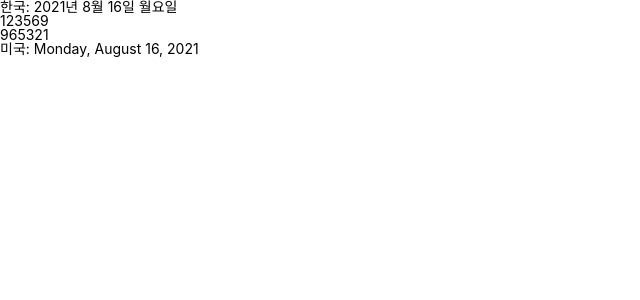
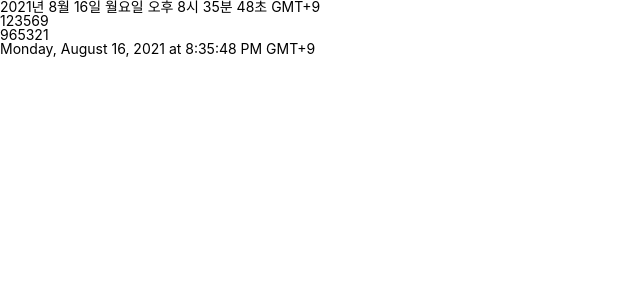
Before and after one commit to yisu-kim/pre-onboarding-solarconnect-2, a React (Create React App) app: page / in a window 1280 px wide. Shown: the top 300 px of the page, without its empty margins (0-640 px from the left). Built offline with nearby package versions, Linux system fonts and the light colour scheme.

Commit message:
Feat: #5 Add locale timer component

```diff
--- a/src/App.js
+++ b/src/App.js
@@ -1,20 +1,24 @@
+import React, { useCallback, useState } from 'react';
+import { LOCALE } from 'utils/constants';
+import LocaleTimer from 'components/LocaleTimer';
 import AscendingSort from 'components/Sort/AscendingSort';
 import DescendingSort from 'components/Sort/DescendingSort';
-import React from 'react';
-import { LOCALE } from 'utils/constants';
-import { getFullLocaleDate } from 'utils/date';
 
 function App() {
+  const [date, setDate] = useState(new Date());
+
+  const handleDate = useCallback(() => {
+    setDate(new Date());
+  }, []);
+
   return (
     <div>
-      <p>한국: {getFullLocaleDate(NOW, LOCALE.koKR)}</p>
+      <LocaleTimer date={date} locale={LOCALE.koKR} handleDate={handleDate} />
       <AscendingSort />
       <DescendingSort />
-      <p>미국: {getFullLocaleDate(NOW, LOCALE.enUS)}</p>
+      <LocaleTimer date={date} locale={LOCALE.enUS} />
     </div>
   );
 }
 
 export default App;
-
-const NOW = new Date();
--- /dev/null
+++ b/src/components/FormattedDate.js
@@ -0,0 +1,14 @@
+import React from 'react';
+import PropTypes from 'prop-types';
+import { getFullLocaleDate } from 'utils/date';
+
+FormattedDate.propTypes = {
+  date: PropTypes.instanceOf(Date),
+  locale: PropTypes.string,
+};
+
+function FormattedDate({ date, locale }) {
+  return <span>{getFullLocaleDate(date, locale)}</span>;
+}
+
+export default FormattedDate;
--- /dev/null
+++ b/src/components/LocaleTimer.js
@@ -0,0 +1,22 @@
+import React, { useEffect } from 'react';
+import PropTypes from 'prop-types';
+import FormattedDate from './FormattedDate';
+
+LocaleTimer.propTypes = {
+  date: PropTypes.instanceOf(Date),
+  locale: PropTypes.string,
+  handleDate: PropTypes.func,
+};
+
+function LocaleTimer({ date, locale, handleDate }) {
+  useEffect(() => {
+    if (handleDate) {
+      const timerId = setInterval(() => handleDate(), 1000);
+      return () => clearInterval(timerId);
+    }
+  }, [handleDate]);
+
+  return <FormattedDate date={date} locale={locale}></FormattedDate>;
+}
+
+export default LocaleTimer;
--- a/src/utils/date.js
+++ b/src/utils/date.js
@@ -1,8 +1,9 @@
 import { TIMEZONE } from './constants';
 
 export const getFullLocaleDate = (date, locale) => {
-  return date.toLocaleDateString(locale, {
+  return date.toLocaleString(locale, {
     timeZone: TIMEZONE,
     dateStyle: 'full',
+    timeStyle: 'long',
   });
 };
```
